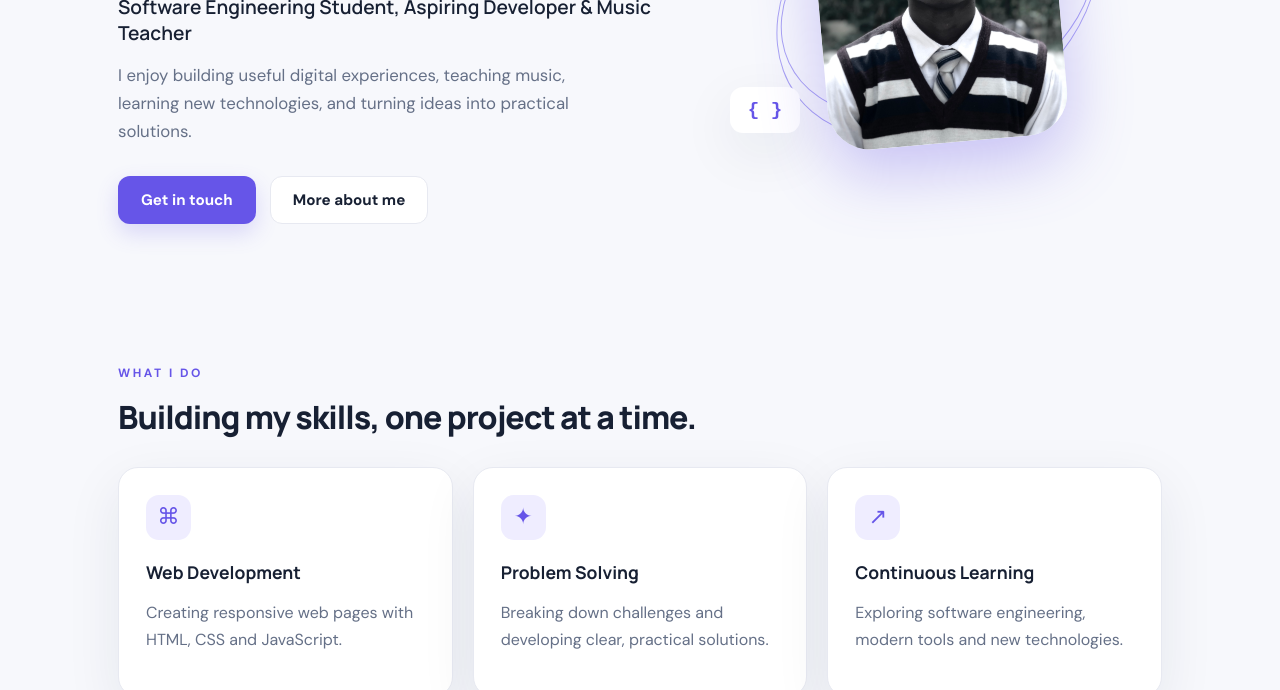
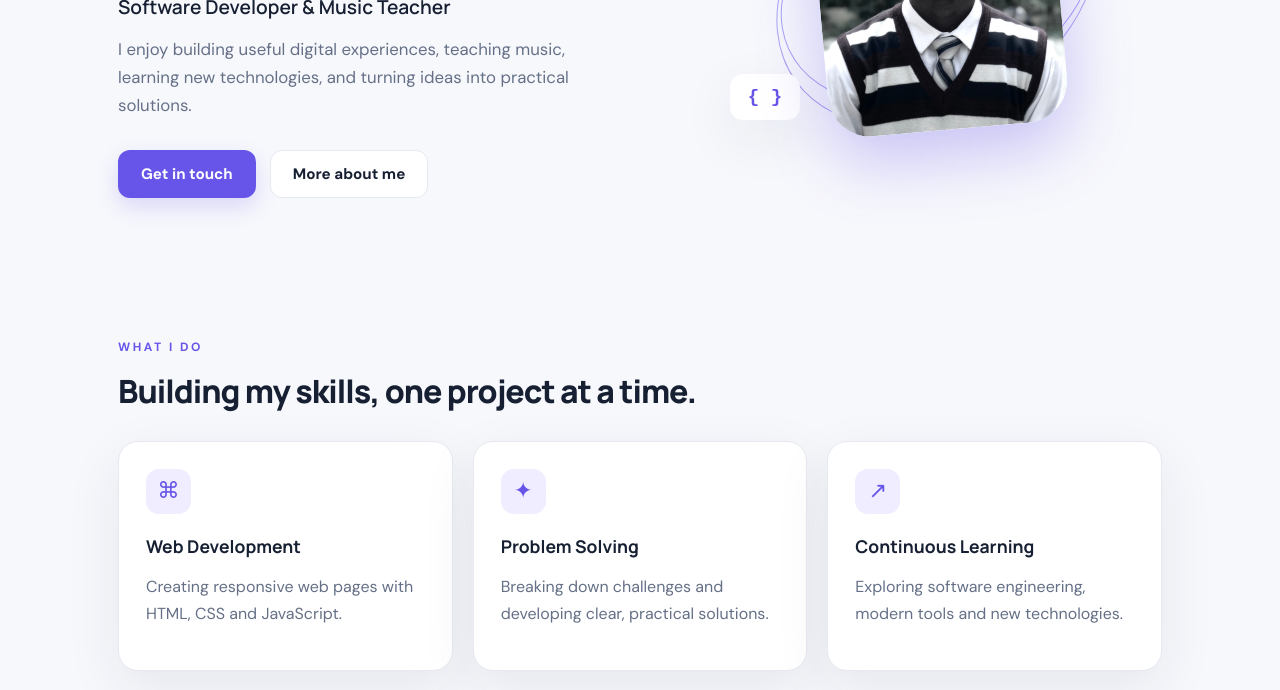
Before and after one commit to okoriesamuel141-droid/okorieprofile, a plain HTML site: page index.html in a window 1280 px wide. Shown: the part 410-1100 px from the top of the page. Drawn offline with Linux system fonts and the light colour scheme.

Commit message:
Update subtitle to reflect software developer role

```diff
--- a/index.html
+++ b/index.html
@@ -18,7 +18,7 @@
     <div class="hero-copy">
       <p class="eyebrow">HELLO, I'M</p>
       <h1>Okorie Samuel<br><span>Chinonso.</span></h1>
-      <h2>Software Engineering Student, Aspiring Developer &amp; Music Teacher</h2>
+      <h2>Software Developer &amp; Music Teacher</h2>
       <p class="intro">I enjoy building useful digital experiences, teaching music, learning new technologies, and turning ideas into practical solutions.</p>
       <div class="actions"><a class="btn primary" href="contact.html">Get in touch</a><a class="btn secondary" href="about.html">More about me</a></div>
     </div>
```
